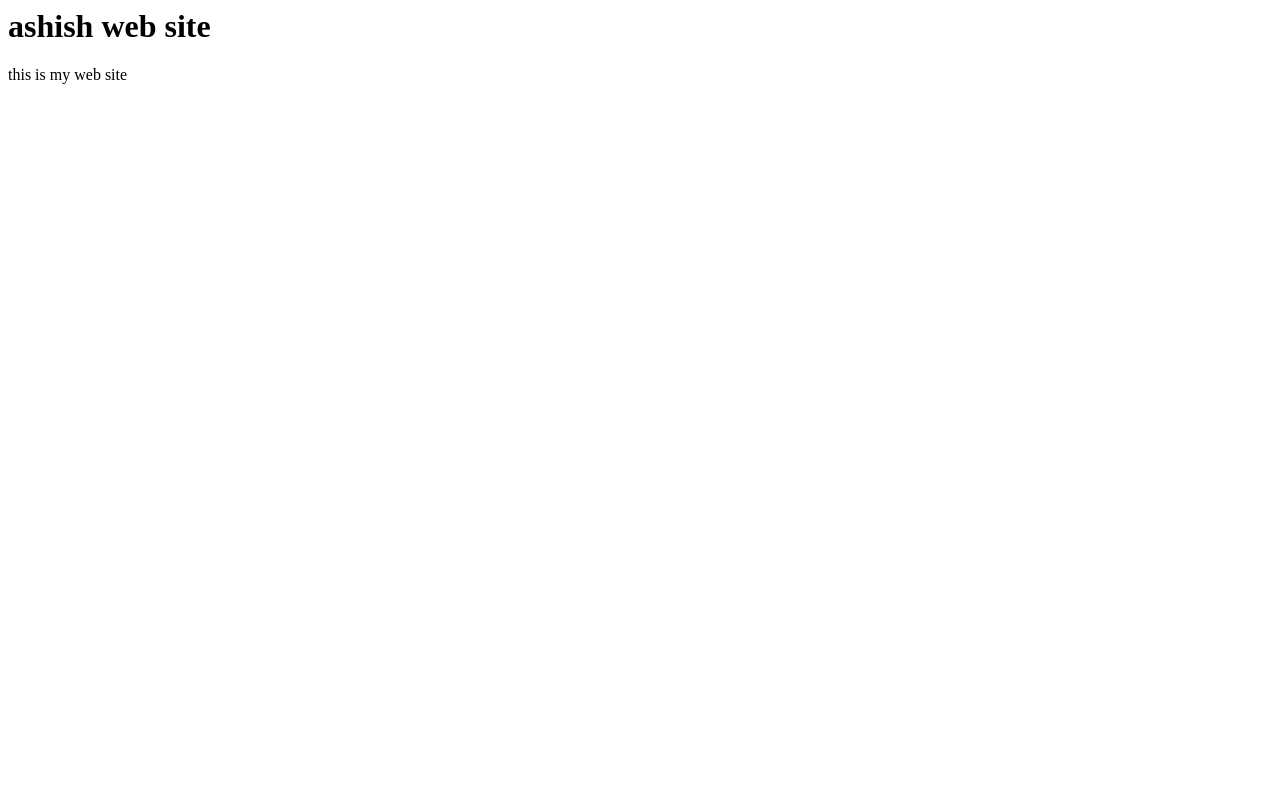
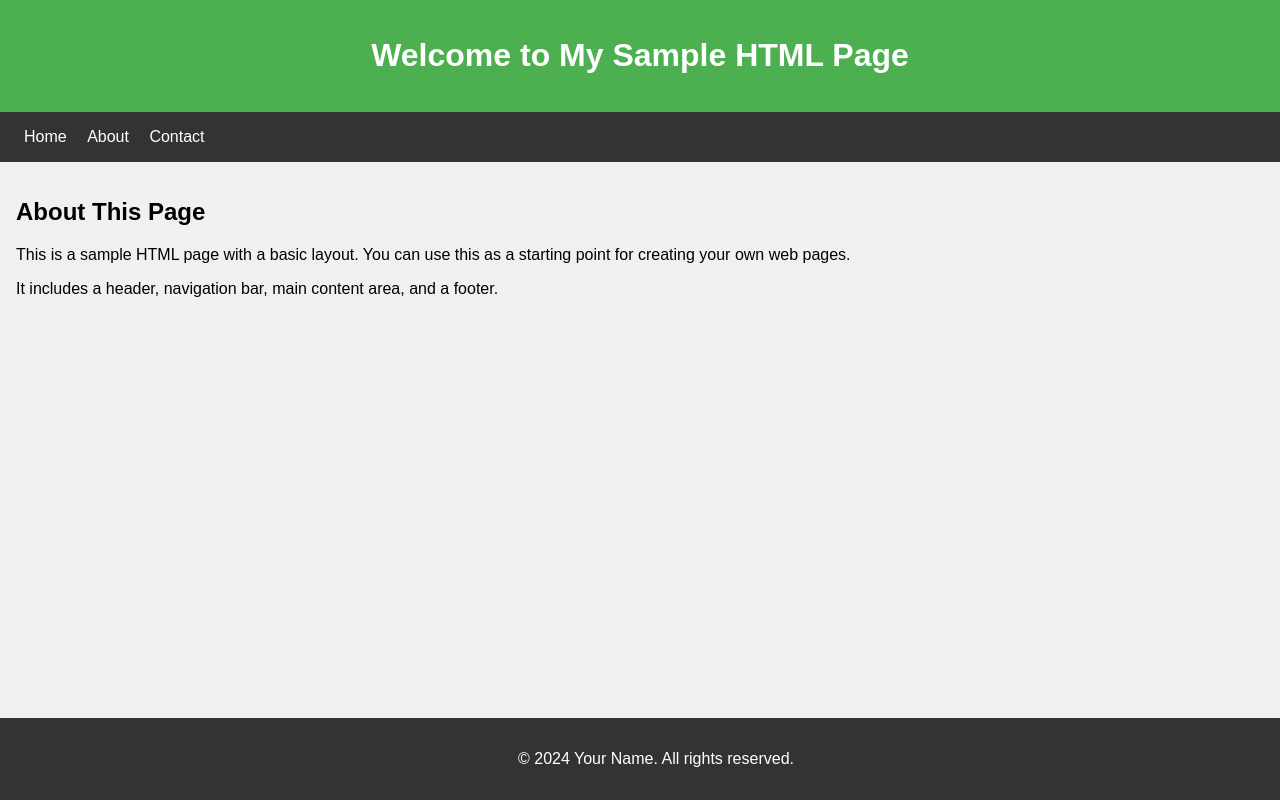
Before and after one commit to ashishkr2534/ashishkr2534.github.io, a plain HTML site: page index.html in a window 1280 px wide. Drawn offline with Linux system fonts and the light colour scheme.

Commit message:
Update index.html

```diff
--- a/index.html
+++ b/index.html
@@ -1,13 +1,62 @@
-<html>
-  <head>
-    <h1>
-      ashish web site
-    </h1>
-
-  </head>
-  <body>
-    <p>
-      this is my web site
-    </p>
-  </body>
+<!DOCTYPE html>
+<html lang="en">
+<head>
+    <meta charset="UTF-8">
+    <meta name="viewport" content="width=device-width, initial-scale=1.0">
+    <title>Sample HTML Page</title>
+    <style>
+        body {
+            font-family: Arial, sans-serif;
+            margin: 0;
+            padding: 0;
+            background-color: #f0f0f0;
+        }
+        header {
+            background-color: #4CAF50;
+            color: white;
+            padding: 1em;
+            text-align: center;
+        }
+        nav {
+            margin: 0;
+            padding: 1em;
+            background-color: #333;
+        }
+        nav a {
+            color: white;
+            padding: 0.5em;
+            text-decoration: none;
+        }
+        main {
+            padding: 1em;
+        }
+        footer {
+            background-color: #333;
+            color: white;
+            text-align: center;
+            padding: 1em;
+            position: fixed;
+            width: 100%;
+            bottom: 0;
+        }
+    </style>
+</head>
+<body>
+    <header>
+        <h1>Welcome to My Sample HTML Page</h1>
+    </header>
+    <nav>
+        <a href="#">Home</a>
+        <a href="#">About</a>
+        <a href="#">Contact</a>
+    </nav>
+    <main>
+        <h2>About This Page</h2>
+        <p>This is a sample HTML page with a basic layout. You can use this as a starting point for creating your own web pages.</p>
+        <p>It includes a header, navigation bar, main content area, and a footer.</p>
+    </main>
+    <footer>
+        <p>&copy; 2024 Your Name. All rights reserved.</p>
+    </footer>
+</body>
 </html>
```
